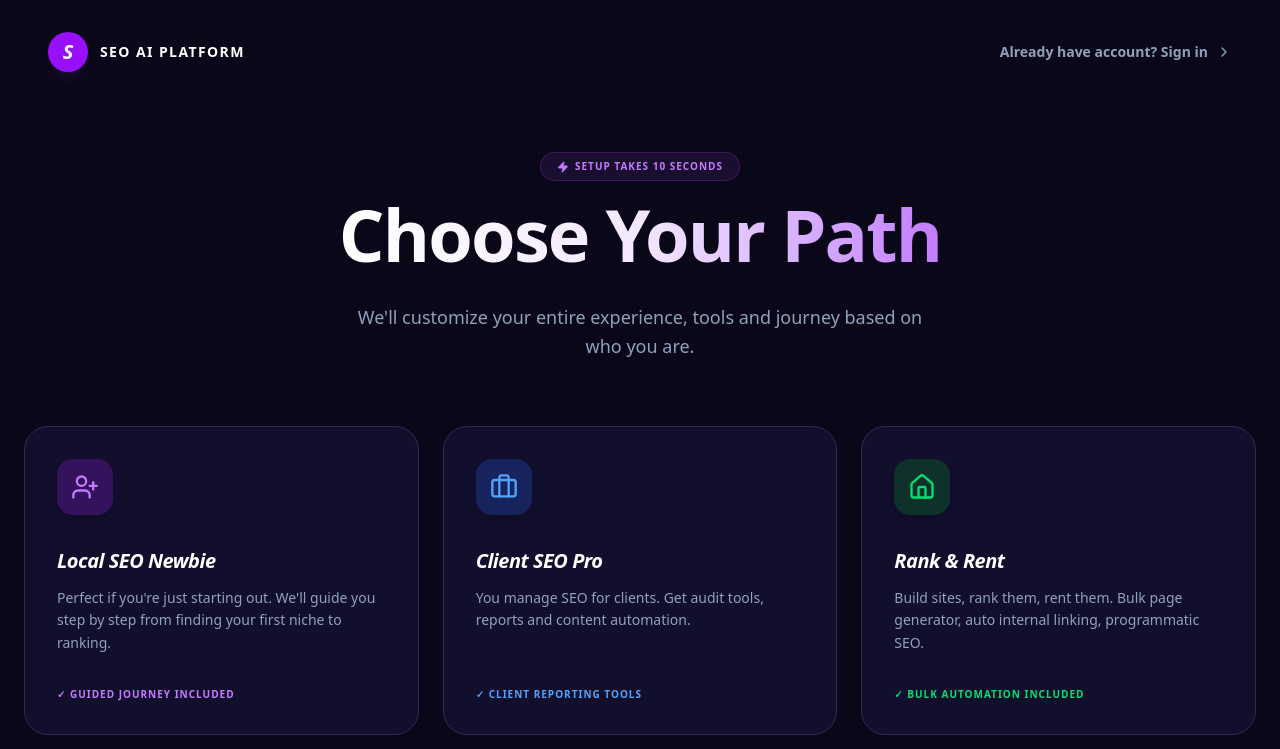
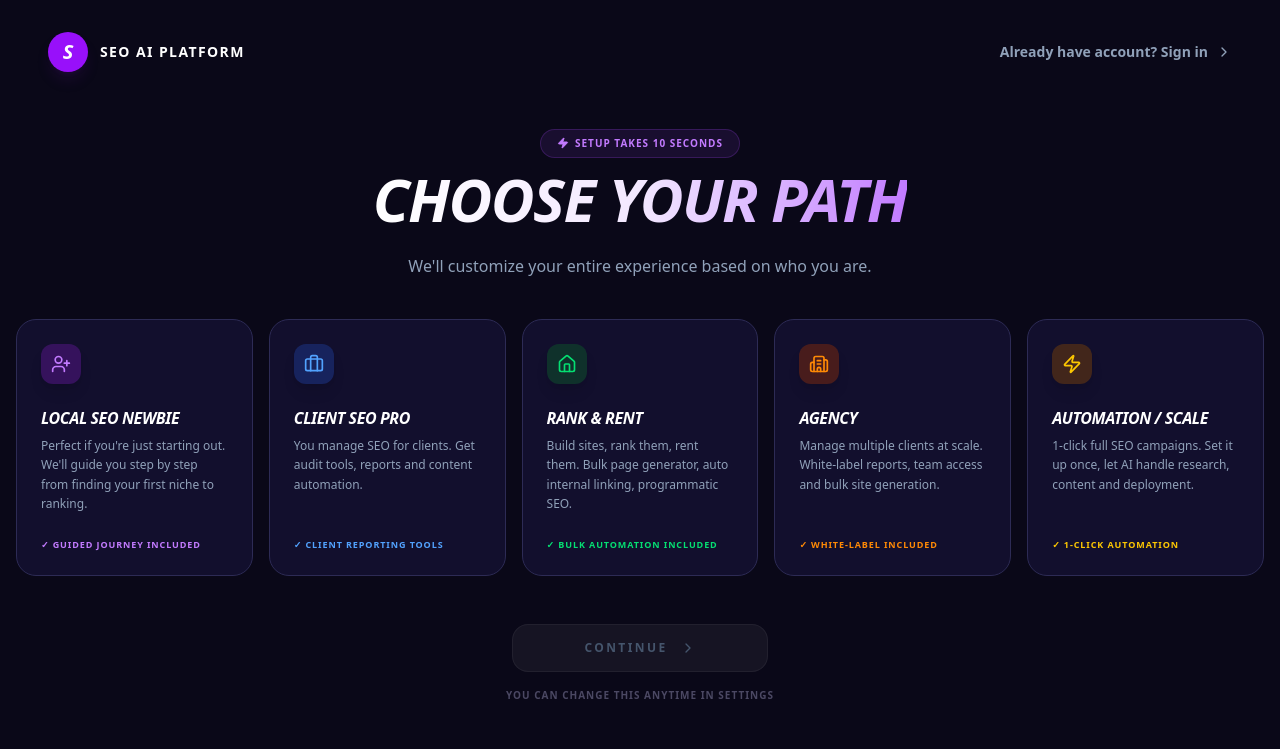
Before and after one commit to morizzogroupllc-alt/seo-ai-platform, a Next.js app: page /onboarding in a window 1280 px wide. Shown: the top 749 px of the page. Built offline with nearby package versions, Linux system fonts and the light colour scheme.

Commit message:
Update page.tsx

```diff
--- a/src/app/onboarding/page.tsx
+++ b/src/app/onboarding/page.tsx
@@ -98,30 +98,28 @@ export default function OnboardingPage() {
                 </button>
             </nav>
 
-            <main className="relative z-10 max-w-7xl mx-auto px-6 pt-12 pb-24 flex flex-col items-center">
+            <main className="relative z-10 max-w-7xl mx-auto px-4 pt-4 pb-12 flex flex-col items-center min-h-[calc(100vh-80px)] justify-center">
                 {/* HERO TEXT */}
-                <div className="text-center space-y-6 mb-16 animate-fadeInUp">
-                    <div className="inline-flex items-center space-x-2 px-4 py-1.5 bg-purple-500/10 border border-purple-500/20 rounded-full mb-2">
+                <div className="text-center space-y-4 mb-10 animate-fadeInUp">
+                    <div className="inline-flex items-center space-x-2 px-4 py-1.5 bg-purple-500/10 border border-purple-500/20 rounded-full mb-1">
                         <span className="text-[10px] font-black text-purple-400 uppercase tracking-widest flex items-center">
                             <Zap className="w-3 h-3 mr-1.5 fill-purple-400" />
                             Setup takes 10 seconds
                         </span>
                     </div>
-                    <h1 className="text-5xl md:text-7xl font-black tracking-tight leading-tight">
-                        <span className="bg-gradient-to-r from-white via-purple-100 to-purple-400 bg-clip-text text-transparent">
+                    <h1 className="text-4xl md:text-6xl font-black tracking-tight leading-tight">
+                        <span className="bg-gradient-to-r from-white via-purple-100 to-purple-400 bg-clip-text text-transparent italic uppercase">
                             Choose Your Path
                         </span>
                     </h1>
-                    <p className="max-w-xl mx-auto text-slate-400 text-lg font-medium leading-relaxed">
-                        We'll customize your entire experience, tools and journey based on who you are.
+                    <p className="max-w-xl mx-auto text-slate-400 text-base font-medium leading-relaxed">
+                        We'll customize your entire experience based on who you are.
                     </p>
                 </div>
 
-                {/* CARDS GRID */}
-                <div className="w-full space-y-6">
-                    {/* Row 1: 3 cards */}
-                    <div className="grid grid-cols-1 md:grid-cols-3 gap-6">
-                        {userTypes.slice(0, 3).map((type) => (
+                {/* CARDS GRID - FIX: 5 cards in ONE single row */}
+                <div className="w-full grid grid-cols-1 md:grid-cols-5 gap-4 items-stretch">
+                    {userTypes.map((type) => (
                         <OnboardingCard
                             key={type.id}
                             {...type}
@@ -130,42 +128,29 @@ export default function OnboardingPage() {
                         />
                     ))}
                 </div>
-                    {/* Row 2: 2 cards centered */}
-                    <div className="flex flex-col md:flex-row justify-center gap-6">
-                        {userTypes.slice(3).map((type) => (
-                            <div key={type.id} className="w-full md:w-[calc(33.333%-1rem)]">
-                                <OnboardingCard
-                                    {...type}
-                                    isSelected={selectedType === type.title}
-                                    onSelect={() => setSelectedType(type.title)}
-                                />
-                            </div>
-                        ))}
-                    </div>
-                </div>
 
                 {/* ACTION AREA */}
-                <div className="mt-16 flex flex-col items-center space-y-6 animate-fadeInUp delay-500">
+                <div className="mt-12 flex flex-col items-center space-y-4 animate-fadeInUp delay-500">
                     <button
                         onClick={handleContinue}
                         disabled={!selectedType}
                         className={cn(
-                            "group relative w-64 h-14 rounded-2xl font-black uppercase tracking-[0.2em] text-sm transition-all duration-300 flex items-center justify-center space-x-3",
+                            "group relative w-64 h-12 rounded-2xl font-black uppercase tracking-[0.2em] text-xs transition-all duration-300 flex items-center justify-center space-x-3",
                             selectedType
                                 ? "bg-purple-600 hover:bg-purple-500 text-white shadow-2xl shadow-purple-900/40 active:scale-[0.98]"
                                 : "bg-white/5 text-slate-600 border border-white/5 cursor-not-allowed"
                         )}
                     >
                         <span>Continue</span>
-                        <ChevronRight className={cn("w-5 h-5 transition-transform", selectedType && "group-hover:translate-x-1")} />
+                        <ChevronRight className={cn("w-4 h-4 transition-transform", selectedType && "group-hover:translate-x-1")} />
                     </button>
-                    <p className="text-[#4B4863] text-xs font-bold uppercase tracking-widest">
+                    <p className="text-[#4B4863] text-[10px] font-black uppercase tracking-widest">
                         You can change this anytime in Settings
                     </p>
                 </div>
 
                 {/* TRUST BADGES */}
-                <div className="mt-20 flex flex-wrap justify-center gap-8 md:gap-12 animate-fadeInUp delay-700">
+                <div className="mt-12 flex flex-wrap justify-center gap-8 md:gap-12 animate-fadeInUp delay-700">
                     <TrustBadge label="No Credit Card" icon={<Check className="w-3 h-3" />} />
                     <TrustBadge label="136 Tools Ready" icon={<Zap className="w-3 h-3 fill-slate-500" />} />
                     <TrustBadge label="Personalized Journey" icon={<Home className="w-3 h-3" />} />
@@ -180,40 +165,40 @@ function OnboardingCard({ title, description, icon: Icon, color, bgColor, tag, t
         <button
             onClick={onSelect}
             className={cn(
-                "group relative w-full h-full p-8 rounded-[24px] border transition-all duration-500 text-left flex flex-col opacity-0 animate-fadeInUp",
+                "group relative w-full h-full p-6 rounded-[20px] border transition-all duration-500 text-left flex flex-col opacity-0 animate-fadeInUp min-w-0",
                 delay,
                 isSelected
-                    ? "bg-[#1E1A5E] border-purple-500 shadow-[0_0_40px_rgba(139,92,246,0.1)] scale-[1.02]"
+                    ? "bg-[#1E1A5E] border-purple-500 shadow-[0_0_40px_rgba(139,92,246,0.1)] scale-[1.02] z-10"
                     : "bg-[#120F2D] border-[#2D2B55] hover:border-purple-500/50 hover:bg-[#1A1650] hover:scale-[1.02] hover:shadow-[0_0_30px_rgba(139,92,246,0.15)]"
             )}
             style={{ animationFillMode: 'forwards' }}
         >
             {/* Selected Indicator */}
             <div className={cn(
-                "absolute top-6 right-6 w-6 h-6 rounded-full bg-purple-500 flex items-center justify-center transition-all duration-300 transform",
+                "absolute top-4 right-4 w-5 h-5 rounded-full bg-purple-500 flex items-center justify-center transition-all duration-300 transform",
                 isSelected ? "scale-100 opacity-100" : "scale-50 opacity-0"
             )}>
-                <Check className="w-3.5 h-3.5 text-white stroke-[4]" />
+                <Check className="w-3 h-3 text-white stroke-[3]" />
             </div>
 
             <div className={cn(
-                "w-14 h-14 rounded-2xl flex items-center justify-center mb-8 transition-all duration-500 shadow-inner",
+                "w-10 h-10 rounded-xl flex items-center justify-center mb-6 transition-all duration-500 shadow-inner",
                 bgColor,
                 color,
                 "group-hover:scale-110 shadow-lg"
             )}>
-                <Icon className="w-7 h-7" />
+                <Icon className="w-5 h-5" />
             </div>
 
-            <h3 className="text-white font-black text-xl mb-3 tracking-tight italic">
+            <h3 className="text-white font-black text-base mb-2 tracking-tight italic uppercase leading-tight">
                 {title}
             </h3>
-            <p className="text-slate-400 text-sm leading-relaxed mb-8 font-medium">
+            <p className="text-slate-400 text-xs leading-relaxed mb-6 font-medium">
                 {description}
             </p>
 
             <div className={cn(
-                "mt-auto inline-flex items-center text-[10px] font-black uppercase tracking-widest",
+                "mt-auto inline-flex items-center text-[9px] font-black uppercase tracking-widest",
                 tagColor
             )}>
                 {tag}
@@ -225,10 +210,10 @@ function OnboardingCard({ title, description, icon: Icon, color, bgColor, tag, t
 function TrustBadge({ label, icon }: { label: string, icon: React.ReactNode }) {
     return (
         <div className="flex items-center space-x-2 text-slate-500">
-            <div className="w-5 h-5 rounded-full border border-slate-700 flex items-center justify-center">
+            <div className="w-4 h-4 rounded-full border border-slate-700 flex items-center justify-center">
                 {icon}
             </div>
-            <span className="text-[10px] font-black uppercase tracking-widest">{label}</span>
+            <span className="text-[9px] font-black uppercase tracking-widest">{label}</span>
         </div>
     )
 }
```
Lines whose indentation alone changed are shown as unchanged.
